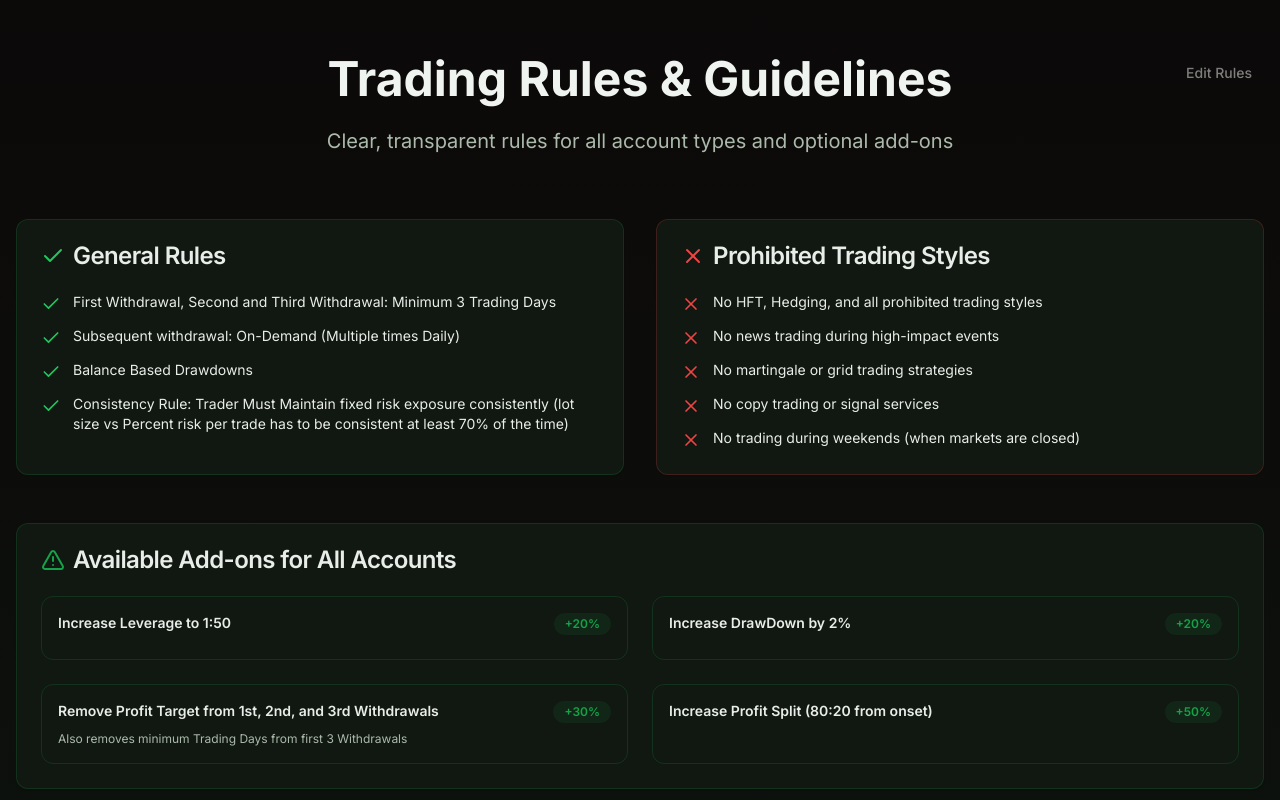
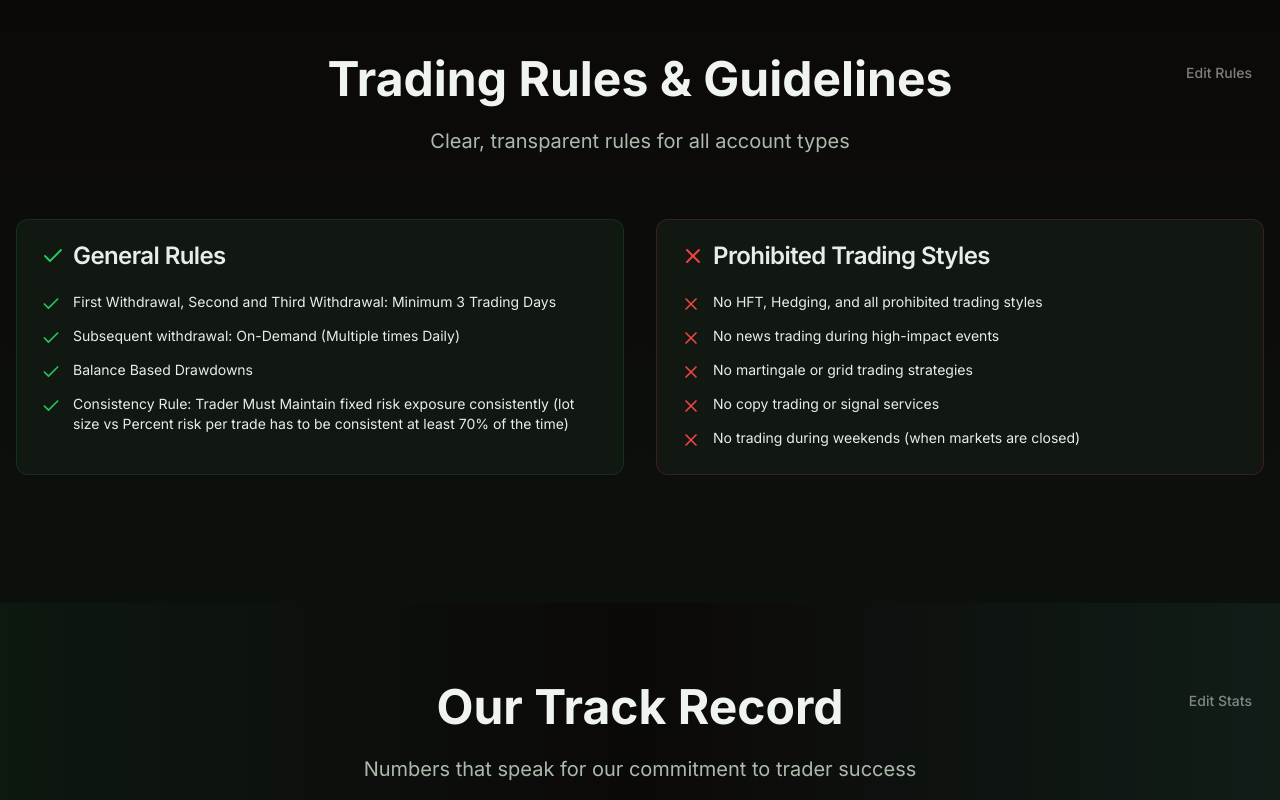
Before and after one commit to fundedgiants/fundedgiants-web-18, a React (Vite) app: page / in a window 1280 px wide. Shown: the part 3240-4040 px from the top of the page. Built offline with nearby package versions, Linux system fonts and the light colour scheme.

Commit message:
Remove addons section

```diff
--- a/src/components/RulesSection.tsx
+++ b/src/components/RulesSection.tsx
@@ -2,8 +2,7 @@
 import React, { useState } from 'react';
 import { Card, CardContent, CardHeader, CardTitle } from '@/components/ui/card';
 import { Button } from '@/components/ui/button';
-import { Badge } from '@/components/ui/badge';
-import { Check, X, AlertTriangle } from 'lucide-react';
+import { Check, X } from 'lucide-react';
 
 const RulesSection = () => {
   const [rules, setRules] = useState({
@@ -19,25 +18,6 @@ const RulesSection = () => {
       "No martingale or grid trading strategies",
       "No copy trading or signal services",
       "No trading during weekends (when markets are closed)"
-    ],
-    addOns: [
-      {
-        name: "Increase Leverage to 1:50",
-        price: "+20%"
-      },
-      {
-        name: "Increase DrawDown by 2%",
-        price: "+20%"
-      },
-      {
-        name: "Remove Profit Target from 1st, 2nd, and 3rd Withdrawals",
-        price: "+30%",
-        note: "Also removes minimum Trading Days from first 3 Withdrawals"
-      },
-      {
-        name: "Increase Profit Split (80:20 from onset)",
-        price: "+50%"
-      }
     ]
   });
 
@@ -51,7 +31,7 @@ const RulesSection = () => {
             Trading Rules & Guidelines
           </h2>
           <p className="text-xl text-muted-foreground max-w-2xl mx-auto">
-            Clear, transparent rules for all account types and optional add-ons
+            Clear, transparent rules for all account types
           </p>
 
           <Button
@@ -131,74 +111,6 @@ const RulesSection = () => {
             </CardContent>
           </Card>
         </div>
-
-        {/* Add-ons Section */}
-        <Card className="border-primary/20">
-          <CardHeader>
-            <CardTitle className="flex items-center gap-2">
-              <AlertTriangle className="h-6 w-6 text-primary" />
-              Available Add-ons for All Accounts
-            </CardTitle>
-          </CardHeader>
-          <CardContent>
-            <div className="grid grid-cols-1 md:grid-cols-2 gap-6">
-              {rules.addOns.map((addon, index) => (
-                <div key={index} className="p-4 border border-primary/20 rounded-lg hover:bg-primary/5 transition-colors">
-                  <div className="flex items-start justify-between mb-2">
-                    {isEditing ? (
-                      <input
-                        type="text"
-                        value={addon.name}
-                        onChange={(e) => {
-                          const newRules = {...rules};
-                          newRules.addOns[index].name = e.target.value;
-                          setRules(newRules);
-                        }}
-                        className="flex-1 bg-transparent border-b border-primary/50 focus:outline-none font-semibold"
-                      />
-                    ) : (
-                      <h4 className="font-semibold text-sm flex-1">{addon.name}</h4>
-                    )}
-                    <Badge variant="secondary" className="bg-primary/10 text-primary">
-                      {isEditing ? (
-                        <input
-                          type="text"
-                          value={addon.price}
-                          onChange={(e) => {
-                            const newRules = {...rules};
-                            newRules.addOns[index].price = e.target.value;
-                            setRules(newRules);
-                          }}
-                          className="w-16 bg-transparent focus:outline-none text-center"
-                        />
-                      ) : (
-                        addon.price
-                      )}
-                    </Badge>
-                  </div>
-                  {addon.note && (
-                    <p className="text-xs text-muted-foreground">
-                      {isEditing ? (
-                        <input
-                          type="text"
-                          value={addon.note}
-                          onChange={(e) => {
-                            const newRules = {...rules};
-                            newRules.addOns[index].note = e.target.value;
-                            setRules(newRules);
-                          }}
-                          className="w-full bg-transparent border-b border-muted focus:outline-none"
-                        />
-                      ) : (
-                        addon.note
-                      )}
-                    </p>
-                  )}
-                </div>
-              ))}
-            </div>
-          </CardContent>
-        </Card>
       </div>
     </section>
   );
```
